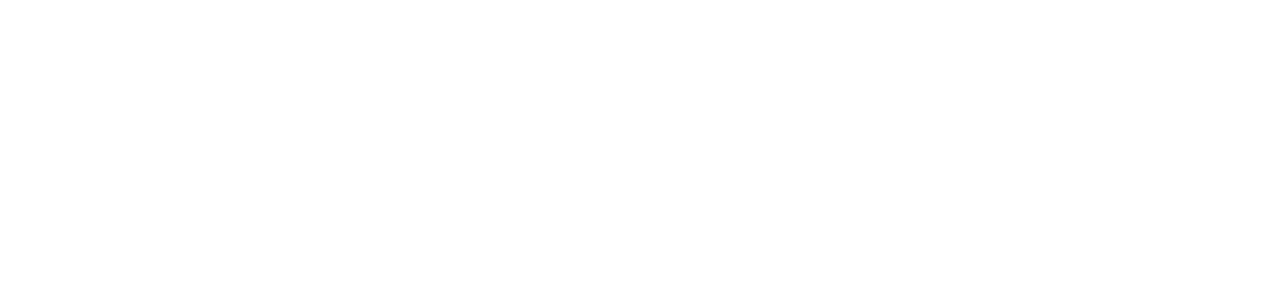
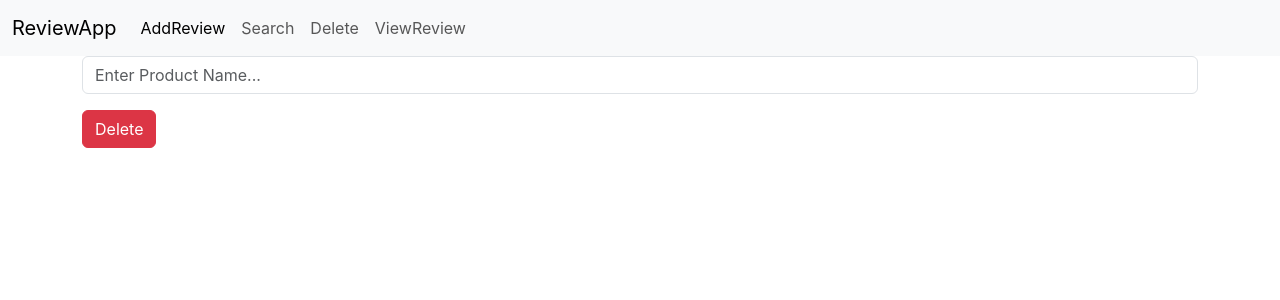
Before and after one commit to orwel009/review-app-frontend, a React (Create React App) app: page /delete in a window 1280 px wide. Before the commit this address had no page. Shown: the top 300 px of the page. Built offline with nearby package versions, Linux system fonts and the light colour scheme.

Commit message:
Delete Completed

```diff
--- a/src/App.js
+++ b/src/App.js
@@ -3,6 +3,7 @@
 import AddReview from './components/AddReview';
 import ViewReview from './components/ViewReview';
 import Search from './components/Search';
+import Delete from './components/Delete';
 
 function App() {
   return (
@@ -11,6 +12,7 @@
         <Route path='/add' element={<AddReview/>}/>
         <Route path='/' element={<ViewReview/>}/>
         <Route path='/search' element={<Search/>}/>
+        <Route path='/delete' element={<Delete/>}/>
       </Routes>
     </BrowserRouter>
   );
--- /dev/null
+++ b/src/components/Delete.jsx
@@ -0,0 +1,85 @@
+import axios from 'axios'
+import React, { useState } from 'react'
+import Navbar from './Navbar'
+
+const Delete = () => {
+
+    // Search
+    const [data,getData] = useState(
+        {
+            "name":"",
+        }
+    )
+
+    // Value Fetching
+    const inputHandler = (event)=>{
+        getData({...data,[event.target.name]:event.target.value})
+    }
+
+    const readValue = ()=>{
+        axios.post("http://localhost:8080/search",data).then(
+            (response)=>{
+                changeResult(response.data)
+            }
+        ).catch(
+            (error)=>{
+                alert(error.message)
+            }
+        )
+    }
+    // Delete
+    const [result,changeResult] = useState([])
+
+    const deleteReview = (id)=>{
+        let input = {"_id": id}
+        axios.post("http://localhost:8080/delete",input).then(
+            (response)=>{
+                if (response.data.status === "success") {
+                    alert("Successfully Deleted")
+                } else {
+                    alert("Something went wrong")
+                }
+            }
+        ).catch()
+    }
+    return (
+        <div>
+            <Navbar/>
+            <div className="container">
+                <div className="row g-3">
+                    <div className="col col-12 col-sm-12 col-md-12 col-lg-12 col-xl-12 col-xxl12">
+                        <div className="row g-3">
+                            <div className="col col-12 col-sm-12 col-md-12 col-lg-12 colxl-12 col-xxl-12">
+                                <input type="text" className="form-control" placeholder='Enter Product Name...'
+                                    name='name' value={data.name} onChange={inputHandler} />
+                            </div>
+                            <div className="col col-12 col-sm-12 col-md-12 col-lg-12 colxl-12 col-xxl-12">
+                                <button className="btn btn-danger" onClick={readValue}>Delete</button>
+                            </div>
+                        </div>
+                        <div className="row g-3">
+                            {result.map(
+                                (value, index) => {
+                                    return <div className="col col-12 col-sm-6 col-md-4 col-lg-3 col-xl-3 col-xxl-3">
+                                        <div class="card">
+                                            <img src="https://www.themoviedb.org/t/p/original/nCzzQKGijVzfGFg42id7uDLOjY5.jpg" class="card-img-top" alt="..."/>
+                                            <div class="card-body">
+                                                <h5 class="card-title">{value.name}</h5>
+                                                <h5 class="card-title">{value.year}</h5>
+                                                <p class="card-text">{value.rating}⭐</p>
+                                                <p class="card-text">Duration : {value.duration}</p>
+                                                <button className="btn btn-danger" onClick={()=>{deleteReview(value._id)}}>Delete</button>
+                                            </div>
+                                        </div>
+                                    </div>
+                                }
+                            )}
+                        </div>
+                    </div>
+                </div>
+            </div>
+        </div>
+    )
+}
+
+export default Delete
```
